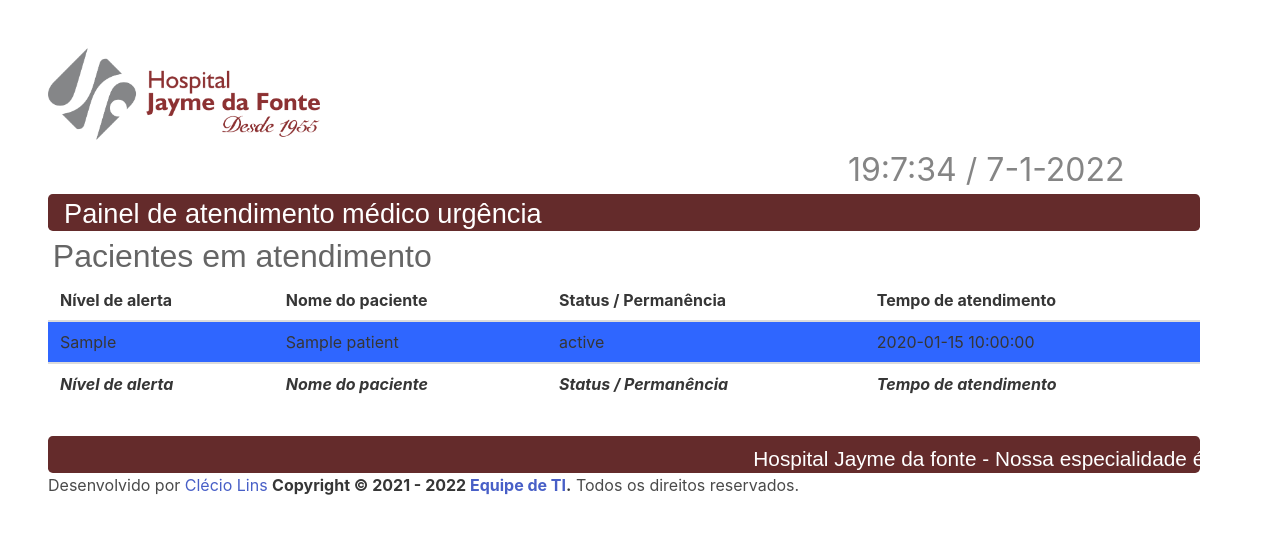
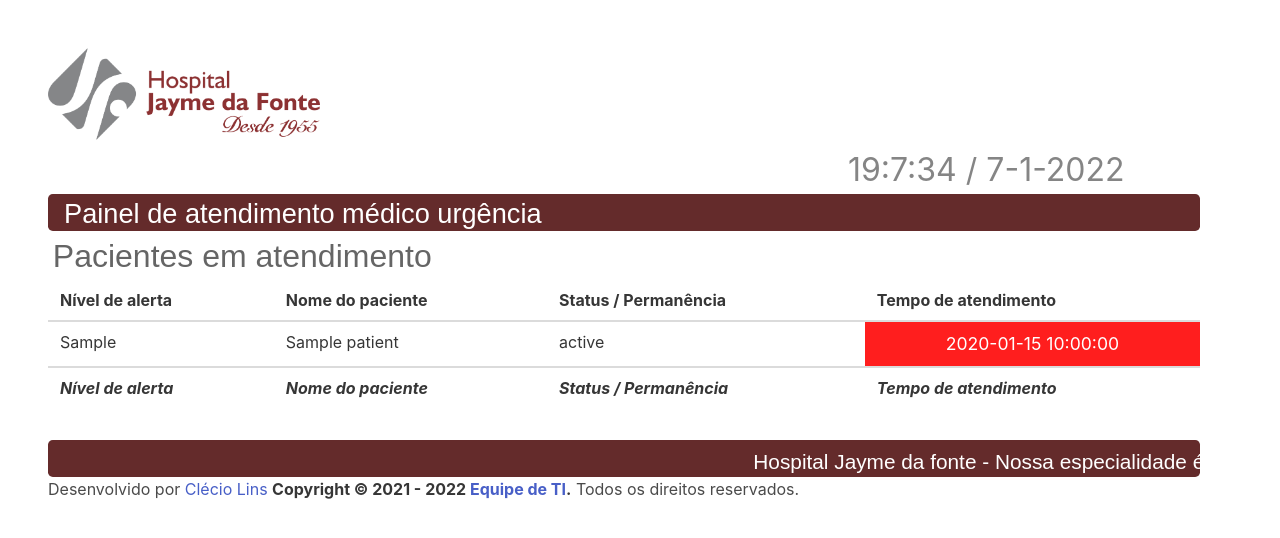
Before and after one commit to cleciope/panel, a PHP site: page / in a window 1280 px wide. Shown: the top 538 px of the page. Run offline with PHP 8.4, Linux system fonts and the light colour scheme; tables that the repository leaves empty or names only in its code hold one stand-in row (values such as "Sample post").

Commit message:
update style

```diff
--- a/css/style.css
+++ b/css/style.css
@@ -106,24 +106,57 @@
 
 table{
   width: 100%;
+  border-radius: 0.3rem;
 }
+
 
  /* color panel - alert*/
 
 .red{
   background-color:rgba(255, 0, 0, 0.747);
+  color:rgb(255, 255, 255);
 }
 
 .yellow{
   background-color:rgba(251, 255, 0, 0.795);
+  color:rgb(0, 0, 0);
 }
 
 .green{
   background-color:rgba(0, 255, 0, 0.76);
+  color:rgb(0, 0, 0);
 }
 
 .blue{
   background-color:rgba(0, 68, 255, 0.815);
+  color:rgb(255, 255, 255);
+}
+
+.transparent{
+  background-color:rgba(255, 255, 255, 0);
 }
 
 /* end color panel - alert*/
+
+
+ /* color panel - time*/
+
+ .redtime{
+  background-color:rgba(255, 0, 0, 0.884);
+  font-size: 1.1rem; color: white;
+}
+
+.yellowtime{
+  background-color:rgba(255, 230, 0, 0.781);
+  font-size: 1.1rem; color: rgb(0, 0, 0);
+}
+
+.greentime{
+  background-color:rgba(44, 221, 0, 0.884);
+  font-size: 1.1rem; color: rgb(0, 0, 0);
+}
+
+.bluetime{
+  background-color:rgba(0, 17, 255, 0.863);
+  font-size: 1.1rem; color: rgb(255, 255, 255);
+}
--- a/includes/body.php
+++ b/includes/body.php
@@ -1,6 +1,5 @@
 
 <main>
-
 <div>
     <img class="logo" src="src/assets/Logo Jayme da Fonte.png">
   </div>
@@ -15,7 +14,6 @@
   <div >
     <h2>Pacientes em atendimento</h2>
   </div>
-
     <table class="table">
       <tbody>
         <thead>
@@ -35,13 +33,9 @@
         </tr>
       </tfoot>
       <tbody>
-
       <?php
-        //Exibir valores na tela
-        //Esta forma isenta o uso destas tags html em seu código.
         //O foreach exibe todas as informações, sem precisar especificar o que deve ser exibido,
         //simplificando o seu código, ex. $alert = $patients['alertpac']
-
         // Obtendo os dados por meio de um loop while
             while ($patients = mysqli_fetch_array($sql))
         {
@@ -49,37 +43,41 @@
           $name = $patients['namepac'];
           $status = $patients['status'];
           $time = $patients['time'];
-
-          if($alert == ""){
-            $class="";
-          }elseif($alert == "VERMELHO"){
-            $class="red";
+          if($alert == "VERMELHO"){
+            $classalert="red";
           }elseif($alert == "AMARELO"){
-            $class="yellow";
+            $classalert="yellow";
           }elseif($alert == "VERDE"){
-            $class="green";
+            $classalert="green";
+          }elseif($alert == "AZUL"){
+            $classalert="blue";
           }else{
-            $class="blue";
+            $classalert="";
+          }
+          if($time < "00:10:00"){
+            $classtime="bluetime";
+          }elseif($time < "00:23:00"){
+            $classtime="greentime";
+          }elseif($time < "00:25:00"){
+            $classtime="yellowtime";
+          }else{
+            $classtime="redtime";
           }
           echo "
-          <tr class='".$class."'>
-          <td>".$alert."</td>
-          <td>".$name."</td>
-          <td>".$status."</td>
-          <td>".$time."</td>
+          <tr>
+          <td class='".$classalert."'>".$alert."</td>
+          <td class='".$classalert."'>".$name."</td>
+          <td class='".$classalert."'>".$status."</td>
+          <td class='".$classtime."' align='center'>".$time."</td>
           </tr>
           ";
         }
         //mysqli_close($sql);
-
       ?>
-
       </tbody>
     </table>
-
   <div class="hiddendiv">
     <h3 class="h3animation">Hospital Jayme da fonte - Nossa especialidade é você</h3>
   </div>
   </div>
-
 </main>
```
